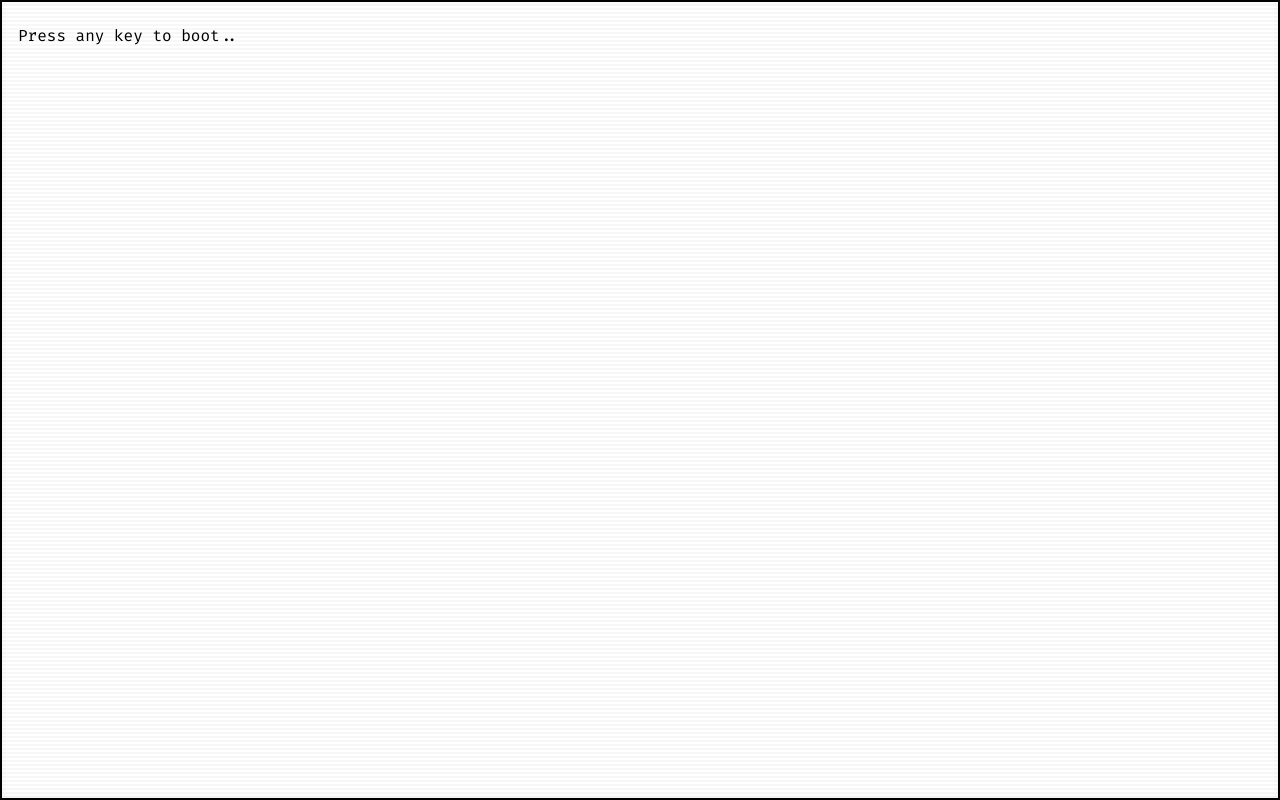
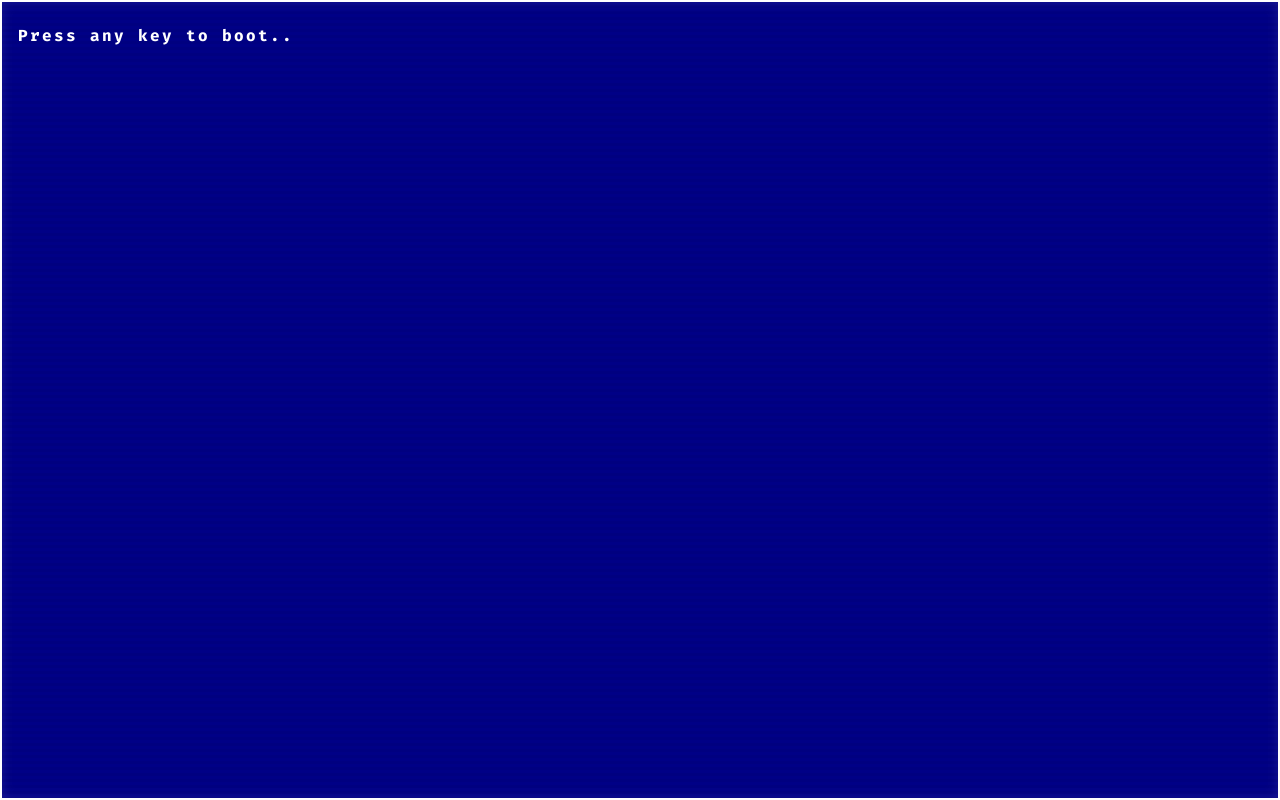
Before and after one commit to FishyNavi/AboutMe-Box, a plain HTML site: page index.html in a window 1280 px wide. Drawn offline with Linux system fonts and the light colour scheme.

Commit message:
Update index.html
Colors change

```diff
--- a/index.html
+++ b/index.html
@@ -9,14 +9,14 @@
   <link href="https://fonts.googleapis.com/css2?family=Fira+Code:wght@400;700&display=swap" rel="stylesheet" />
   <style>
     :root {
-      --background: #ffffff;
-      --foreground: #000000;
-      --prompt: #000000;
-      --dim: rgba(0, 0, 0, 0.05);
-      --error: #d32f2f;
-      --link: #1976d2;
+      --background: #000080; /* classic blue */
+      --foreground: #ffffff; /* white text */
+      --prompt: #00ffff; /* cyan prompt */
+      --dim: rgba(255, 255, 255, 0.1);
+      --error: #ff4444; /* red error */
+      --link: #00ffff; /* cyan links */
       --cursor: #ffffff;
-      --border: #000000;
+      --border: #ffffff;
     }
 
     * {
@@ -46,7 +46,14 @@
       color: var(--foreground);
       border: 2px solid var(--border);
       position: relative;
-      box-shadow: inset 0 0 8px var(--dim);
+      box-shadow: inset 0 0 12px var(--dim);
+      font-weight: 700;
+      letter-spacing: 0.1em;
+      text-shadow:
+        -1px -1px 0 #000080,
+         1px -1px 0 #000080,
+        -1px  1px 0 #000080,
+         1px  1px 0 #000080; /* subtle embossed effect */
     }
 
     #terminal::after {
@@ -54,8 +61,9 @@
       pointer-events: none;
       position: absolute;
       inset: 0;
-      background: linear-gradient(rgba(0,0,0,0) 50%, rgba(0,0,0,0.03) 50%);
-      background-size: 100% 4px;
+      background: linear-gradient(rgba(255,255,255,0.05) 50%, rgba(255,255,255,0) 50%);
+      background-size: 100% 6px;
+      mix-blend-mode: overlay;
     }
 
     #output-container {
@@ -65,7 +73,7 @@
     }
 
     .command-output {
-      margin-bottom: 0.8em;
+      margin-bottom: 1em;
     }
 
     .prompt-line {
@@ -75,6 +83,7 @@
       gap: 6px;
       font-weight: 700;
       color: var(--prompt);
+      user-select: text;
     }
 
     .prompt {
@@ -97,7 +106,13 @@
       flex-grow: 1;
       padding: 0;
       caret-color: var(--cursor);
-      letter-spacing: 0.5px;
+      letter-spacing: 0.1em;
+      font-weight: 700;
+      text-shadow:
+        -1px -1px 0 #000080,
+         1px -1px 0 #000080,
+        -1px  1px 0 #000080,
+         1px  1px 0 #000080;
     }
 
     #command-input.disabled {
@@ -114,6 +129,7 @@
       animation: blink 1s steps(1) infinite;
       margin-left: 4px;
       flex-shrink: 0;
+      box-shadow: 0 0 3px var(--cursor);
     }
 
     @keyframes blink {
@@ -132,11 +148,12 @@
 
     .error {
       color: var(--error);
+      font-weight: 700;
     }
 
     .highlight {
       color: var(--prompt);
-      font-weight: bold;
+      font-weight: 700;
     }
 
     #boot-message {
@@ -144,6 +161,20 @@
       color: var(--foreground);
       white-space: pre;
       margin-bottom: 1em;
+      font-weight: 700;
+      letter-spacing: 0.15em;
+      text-shadow:
+        -1px -1px 0 #000080,
+         1px -1px 0 #000080,
+        -1px  1px 0 #000080,
+         1px  1px 0 #000080;
+    }
+
+    img {
+      max-height: 100px;
+      margin-top: 8px;
+      margin-bottom: 8px;
+      filter: drop-shadow(0 0 2px #000080);
     }
   </style>
 </head>
@@ -186,7 +217,7 @@
 
       about: `\nHello! I'm Vlado.\nI'm a somewhat experienced Python developer with a passion for Linux, and I love writing clean and optimized code that always works, except when it doesn't.\n\nI also enjoy drawing and I'm pretty good at chess.\nI'm always ready for new, hard challenges! :3\n\nAnd also... <span class="highlight">I use arch BTW!</span>` ,
 
-      socials: `\nYou can find me on:\n  <span class="highlight">GitHub</span>     - <a href="https://github.com/FishyNavi">github.com</a>` ,
+      socials: `\nYou can find me on:\n  <span class="highlight">GitHub</span>     - <a href="https://github.com/FishyNavi" target="_blank" rel="noopener noreferrer">github.com</a>` ,
 
       projects: `\nHmm, nothing here... yet.` ,
 
```
